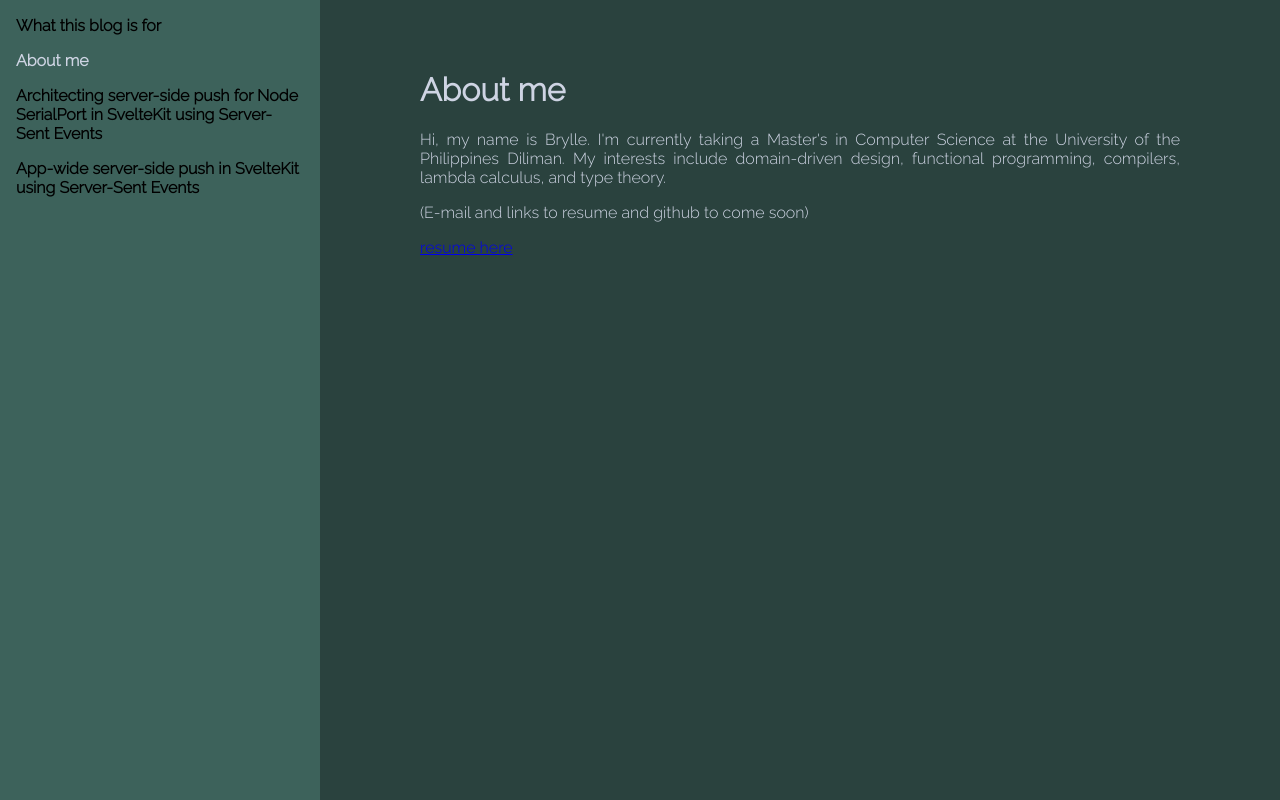
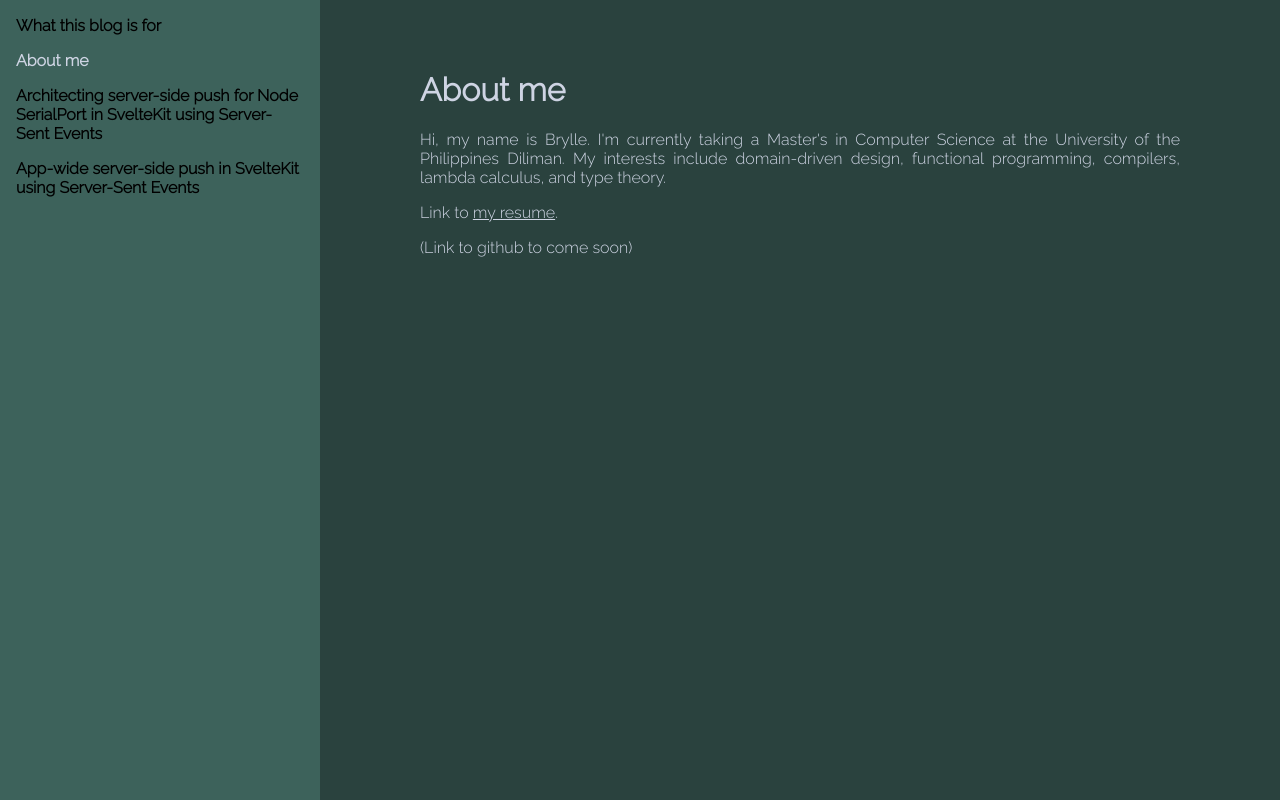
Before and after one commit to hi-brylle/hi-brylle-blog, a SvelteKit app: page /about-me in a window 1280 px wide. Built offline with nearby package versions, Linux system fonts and the light colour scheme.

Commit message:
Revise about me page

```diff
--- a/src/routes/about-me/+page.svelte
+++ b/src/routes/about-me/+page.svelte
@@ -10,11 +10,12 @@
     </p>
 
     <p>
-        (E-mail and links to resume and github to come soon)
+        Link to <a href="/resume/resume.pdf" target="_blank">my resume</a>.
     </p>
 
-    <a href="/resume/resume.pdf" target="_blank">resume here</a>
-
+    <p>
+        (Link to github to come soon)
+    </p>
 </main>
 
 <style>
@@ -27,4 +28,12 @@
         text-align: justify;
         text-justify: inter-word;
     }
+
+    a {
+        color: #CED4E3
+    }
+
+    a:hover {
+        color: black;
+    }
 </style>
```
